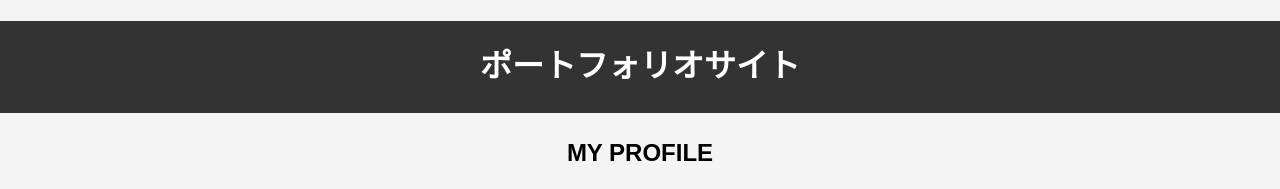
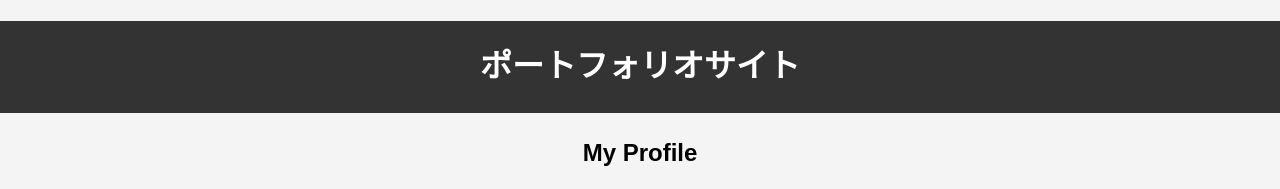
Before and after one commit to harukyabe2/harukyabe2.github.io, a plain HTML site: page index.html in a window 1280 px wide. Shown: the top 189 px of the page. Drawn offline with Linux system fonts and the light colour scheme.

Commit message:
Update index.html

```diff
--- a/index.html
+++ b/index.html
@@ -11,7 +11,7 @@
         <h1>ポートフォリオサイト</h1>
     </header>
     <section id="my-profile">
-        <h2>MY PROFILE</h2>
+        <h2>My Profile</h2>
         <div class="profile">
             <img src="profile.jpg" alt="プロフィール写真" class="profile-photo">
             <div class="profile-text">
```
